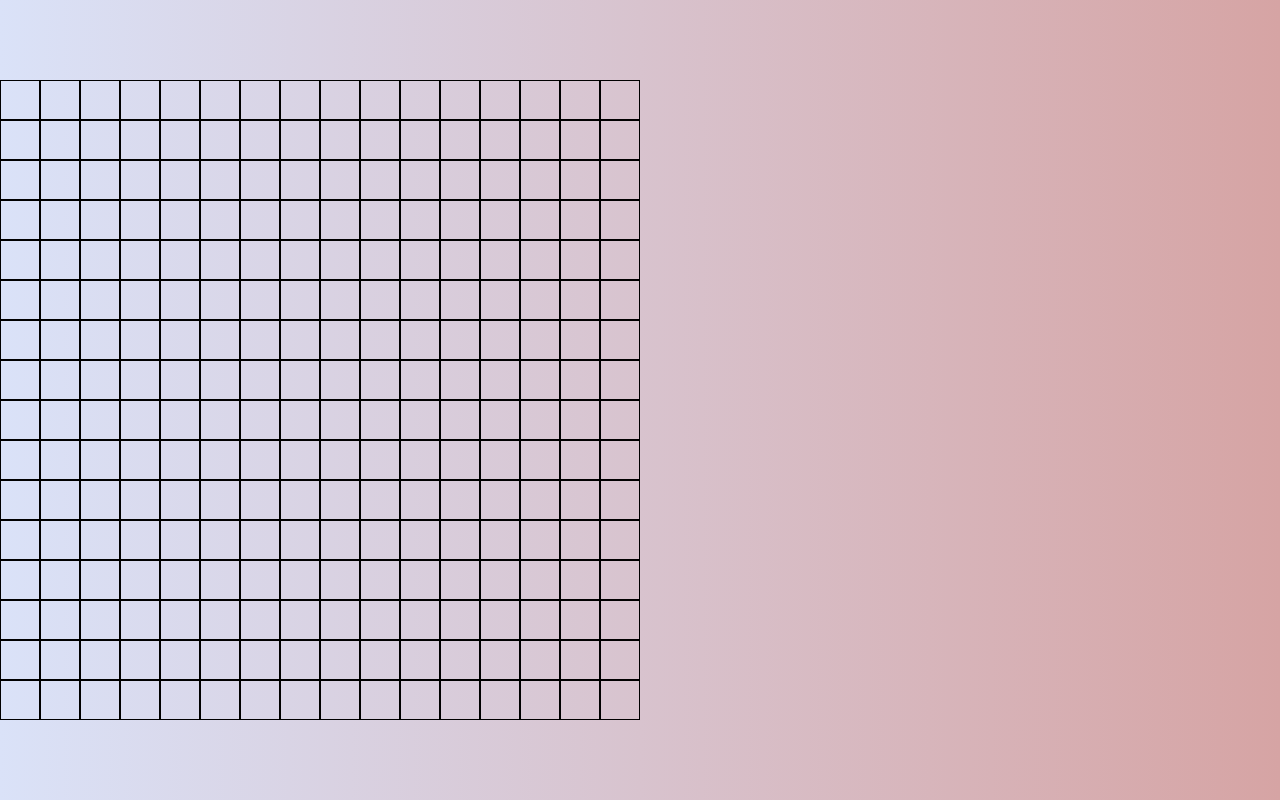
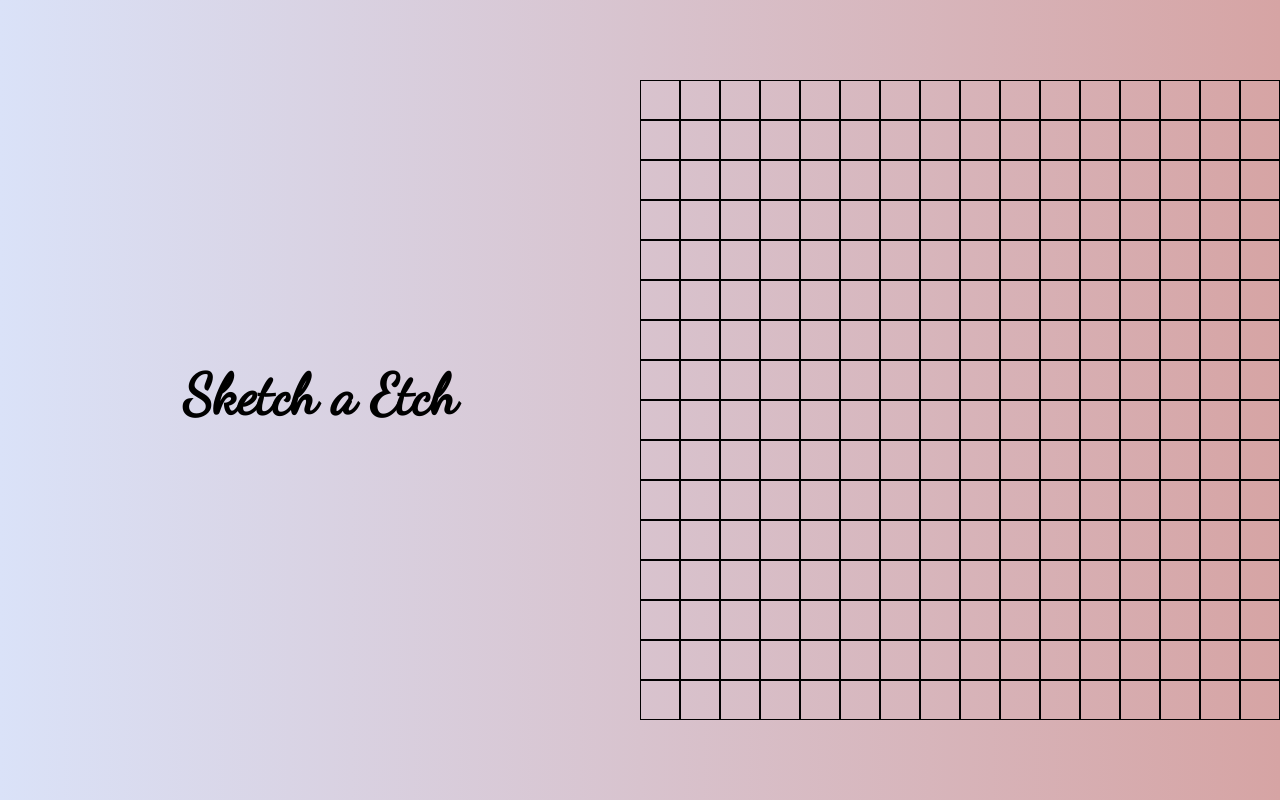
Before and after one commit to Serranosoft/Etch-a-Sketch, a plain HTML site: page index.html in a window 1280 px wide. Drawn offline with Linux system fonts and the light colour scheme.

Commit message:
some styling

```diff
--- a/index.html
+++ b/index.html
@@ -7,11 +7,16 @@
     <meta name='viewport' content='width=device-width, initial-scale=1'>
     <link rel='stylesheet' type='text/css' media='screen' href='styles.css'>
     <script src='scripts.js'></script>
+    <link href="https://fonts.googleapis.com/css2?family=Dancing+Script&display=swap" rel="stylesheet">
 
 </head>
 <body>
 
-    <div class="wrapper"></div>
+    <div class="wrapper">
+        <div class="title">
+            <h1>Sketch a Etch</h1>
+        </div>
+    </div>
 
 </body>
 </html>
--- a/scripts.js
+++ b/scripts.js
@@ -8,7 +8,7 @@ document.addEventListener("DOMContentLoaded", function () {
 
         let grid = document.createElement("div");
 
-        grid.setAttribute("style", "display: grid;grid-template-columns: repeat(16,40px);grid-template-rows:repeat(16,40px);justify-content:center;:center;");
+        grid.setAttribute("style", "display: grid;grid-template-columns: repeat(16,40px);grid-template-rows:repeat(16,40px);justify-content:center;center;");
 
         wrapper.appendChild(grid);
 
@@ -26,7 +26,7 @@ document.addEventListener("DOMContentLoaded", function () {
     let squareArray = [...squareDivs];
     for (let i = 0; i < 256; i++) {
         squareArray[i].addEventListener("mouseover", function () {
-            squareArray[i].setAttribute("style", "background-color: pink");
+            squareArray[i].setAttribute("style", "background-color: black");
         })
     }
 
--- a/styles.css
+++ b/styles.css
@@ -19,6 +19,21 @@ body {
     align-content: center;
 }
 
+.title {
+    display: flex;
+    justify-content: center;
+    align-items: center;
+    flex-direction: column;
+}
+
+.title h1 {
+    margin-bottom: 10px;
+    font-family: 'Dancing Script', cursive;
+    font-size: 56px;
+}
+.reset {
+    padding: 30px 50px;
+}
 .square {
     border:1px solid black;
 }
```
